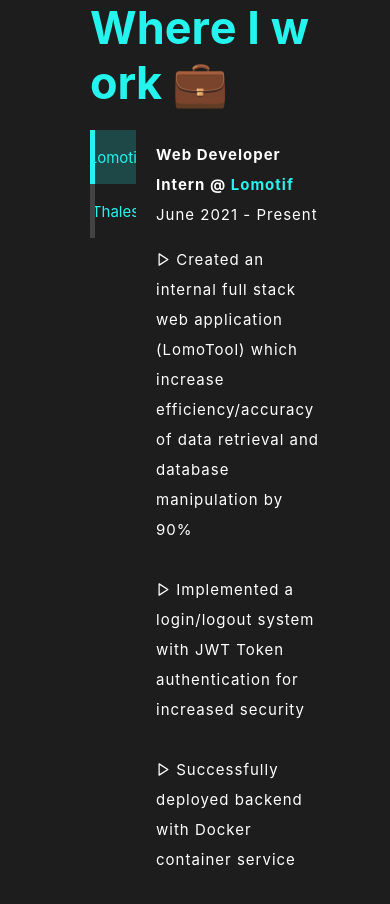
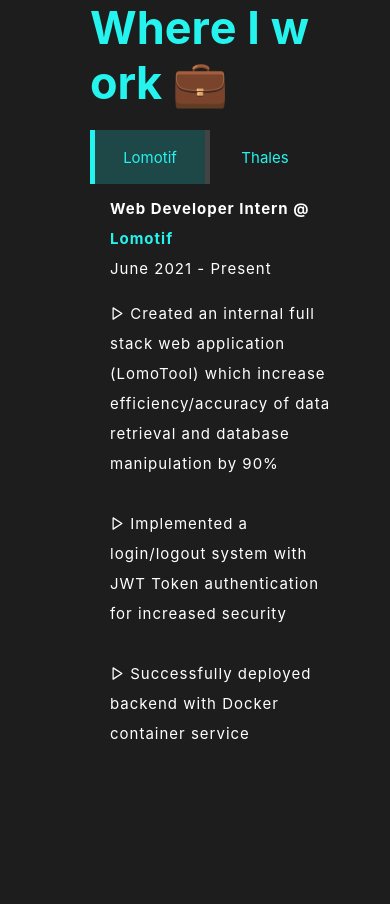
Before and after one commit to jingkang97/ngjingkang, a React (Create React App) app: page / in a window 390 px wide. Shown: the part 4080-4984 px from the top of the page. Built offline with nearby package versions, Linux system fonts and the light colour scheme.

Commit message:
fix: work mobile version

```diff
--- a/src/components/About/styles.css
+++ b/src/components/About/styles.css
@@ -11,7 +11,13 @@
   height: 80px;
   margin-bottom: -30px;
   margin-left: 10px;
+  animation: bounceIn 1.5s;
 }
+
+.jk:hover {
+  animation: jello 1s;
+}
+
 .overall-about {
   background: #1d1d1d;
   color: white;
--- a/src/components/Work/Work.js
+++ b/src/components/Work/Work.js
@@ -59,7 +59,7 @@
                 <Fade up>
                 <div>
                 <div  class="work-container">
-                    <div style={{width:'20%', display:'flex', display:'flex', flexDirection:'column'}}>
+                    <div class="title-container" >
 
                         <div class={this.state.tab == "lomotif"? "title-active" : "title"}  onClick={this.handleChange}>
                             <span id="txt">Lomotif</span>
@@ -67,7 +67,6 @@
                         <div class={this.state.tab == "thales"? "title-active" : "title"}  onClick={this.handleChange}>
                             <span id="txt">Thales</span>
                         </div>
-
                     </div>
                     {this.state.tab == 'lomotif' ?
                     <div class={this.state.tab=='lomotif' ? 'enter' : null} style={{width:'100%', display:'flex', backgroundColor:'transparent', height:'100%', color:'white', fontSize:'15px', paddingTop:'10px', paddingLeft:'20px',display:'flex', flexDirection:'column', letterSpacing:'1px', lineHeight:'30px'}}>
--- a/src/components/Work/styles.css
+++ b/src/components/Work/styles.css
@@ -78,3 +78,30 @@
   display: flex;
   flex-direction: row;
 }
+
+.title-container {
+  width: 20%;
+  display: flex;
+  display: flex;
+  flex-direction: column;
+}
+
+@media only screen and (max-width: 600px) {
+  .work-container {
+    flex-direction: column;
+  }
+  .title {
+    width: 100%;
+  }
+  .title-active {
+    width: 100%;
+  }
+  .title:hover {
+    background-color: transparent;
+  }
+  .title-container {
+    width: 100%;
+    display: flex;
+    flex-direction: row;
+  }
+}
```
